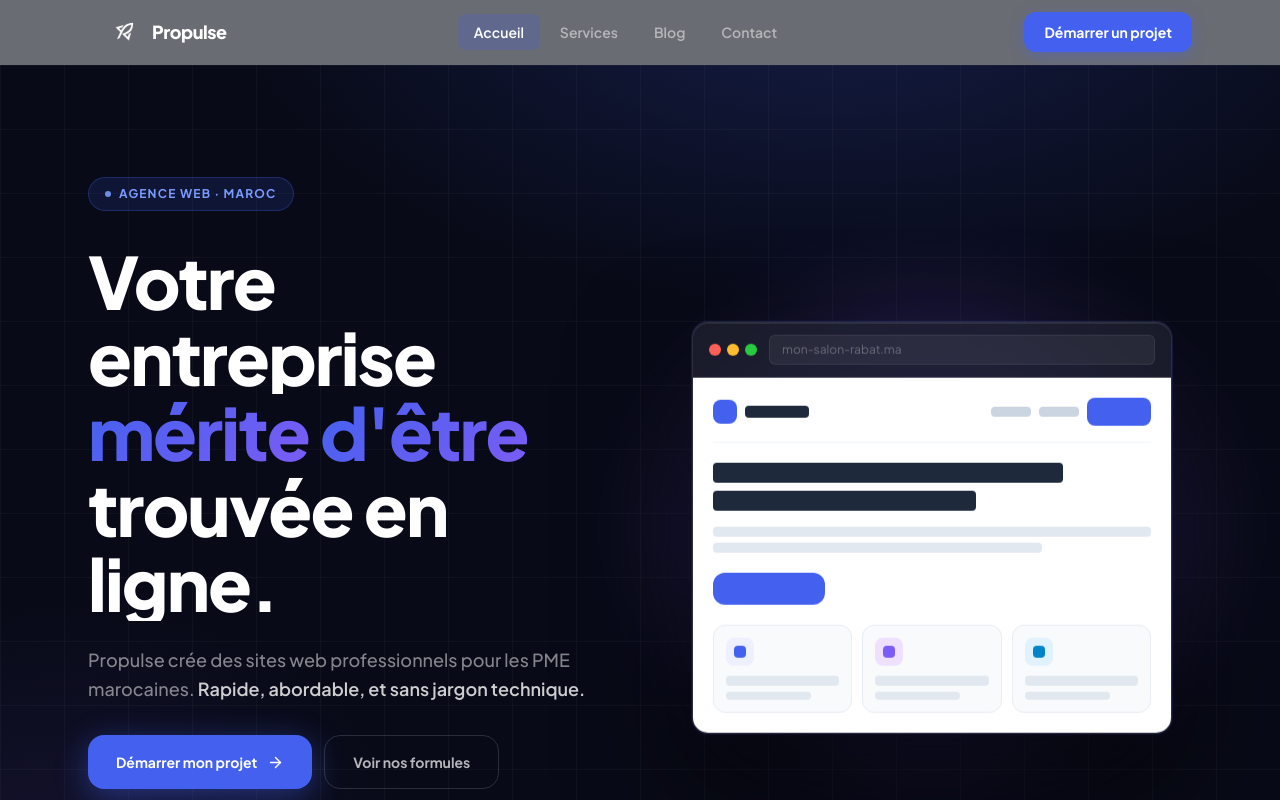
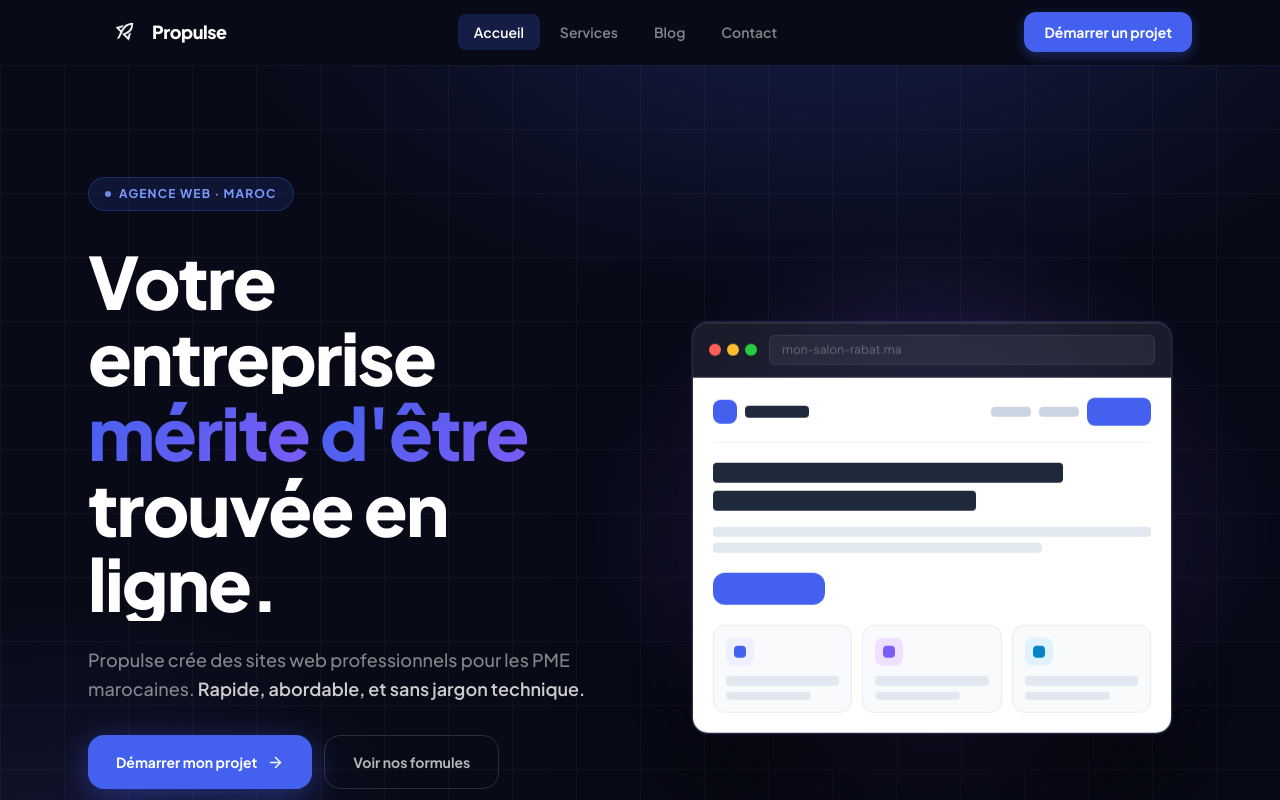
Before and after one commit to jsbiti012/propulse-website, a Next.js app: page / in a window 1280 px wide. Shown: the top 800 px of the page. Built offline with nearby package versions, Linux system fonts and the light colour scheme.

Commit message:
Remove grey tint from navbar by using solid opaque background

```diff
--- a/components/Navbar.tsx
+++ b/components/Navbar.tsx
@@ -27,8 +27,7 @@
       transition={{ duration: 0.5, ease: "easeOut" }}
       className="sticky top-0 z-50 w-full transition-all duration-300"
       style={{
-        background: scrolled ? "rgba(8,10,23,0.97)" : "rgba(8,10,23,0.6)",
-        backdropFilter: "blur(20px)",
+        background: "#080A17",
         borderBottom: scrolled
           ? "1px solid rgba(255,255,255,0.08)"
           : "1px solid transparent",
```
